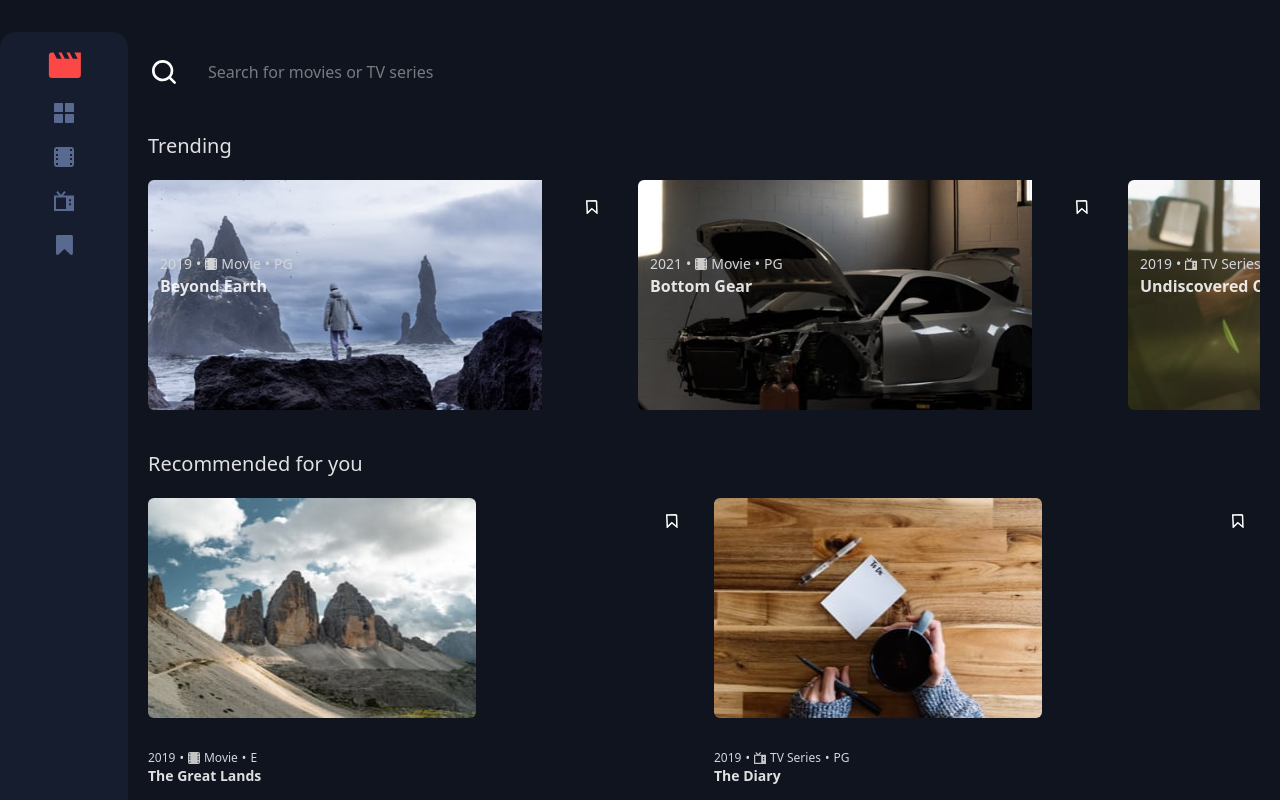
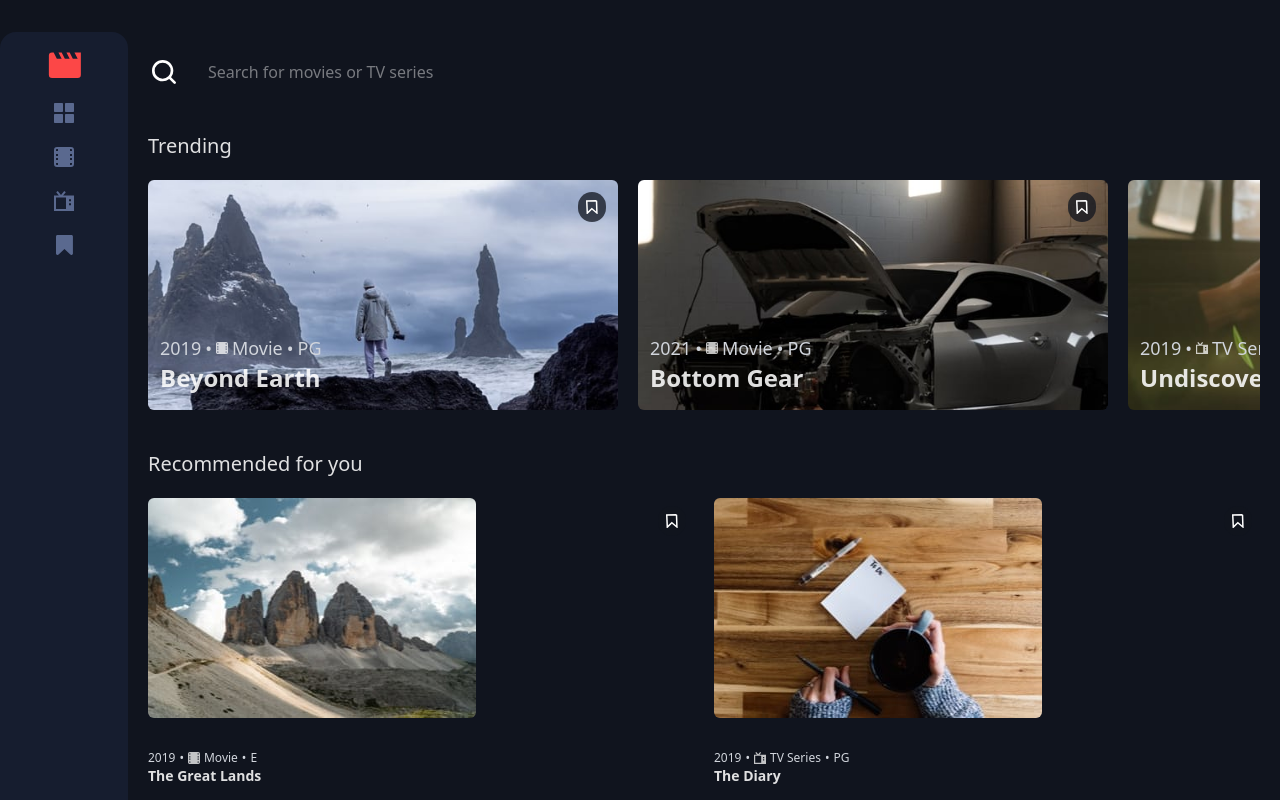
Before and after one commit to JioBautista/entertainment-web-app, a React (Vite) app in the folder client/web-app/: page / in a window 1280 px wide. Shown: the top 800 px of the page. Built offline with nearby package versions, Linux system fonts and the light colour scheme.

Commit message:
Update TrendingTitle.jsx

```diff
--- a/client/web-app/src/components/TrendingTitle.jsx
+++ b/client/web-app/src/components/TrendingTitle.jsx
@@ -1,18 +1,18 @@
 function TrendingTitle({ field }) {
-  const img_src = field.thumbnail.trending.small;
+  const img_src = field.thumbnail.regular.large;
   const new_src = img_src.replace("./assets/", "/assets/");
 
   console.log(new_src);
   return (
     <div
-      className={`p-3 inline-block rounded-md w-[240px] h-[140px] md:w-[470px] md:h-[230px] bg-contain bg-no-repeat`}
+      className={`p-3 inline-block rounded-md w-[240px] h-[140px] md:w-[470px] md:h-[230px] bg-cover bg-no-repeat bg-center`}
       style={{ backgroundImage: `url(${new_src})` }}
     >
       <button className="rounded-full p-2 bg-[#10141E]/75 ml-auto block">
         <img src="/assets/icon-bookmark-empty.svg" alt="bookmark icon" />
       </button>
 
-      <div className="flex items-center gap-1 mt-8 text-sm text-gray-300">
+      <div className="flex items-center gap-1 mt-8 text-sm text-gray-300 md:mt-28 md:text-lg">
         <p>{field.year}</p>
         <span>&#8226;</span>
         <img
@@ -24,7 +24,8 @@ function TrendingTitle({ field }) {
         <span>&#8226;</span>
         <p>{field.rating}</p>
       </div>
-      <h1 className="font-bold text-md">{field.title}</h1>
+
+      <h1 className="font-bold text-md md:text-2xl">{field.title}</h1>
     </div>
   );
 }
```
